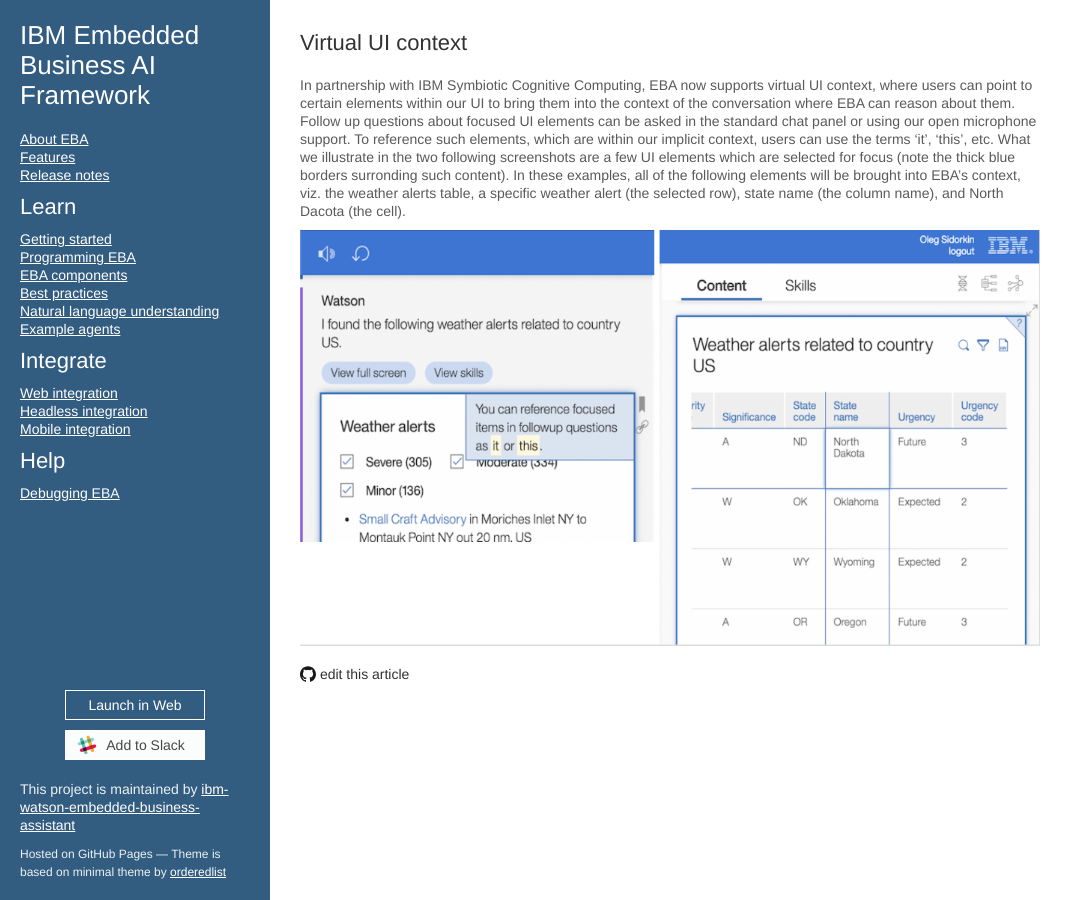
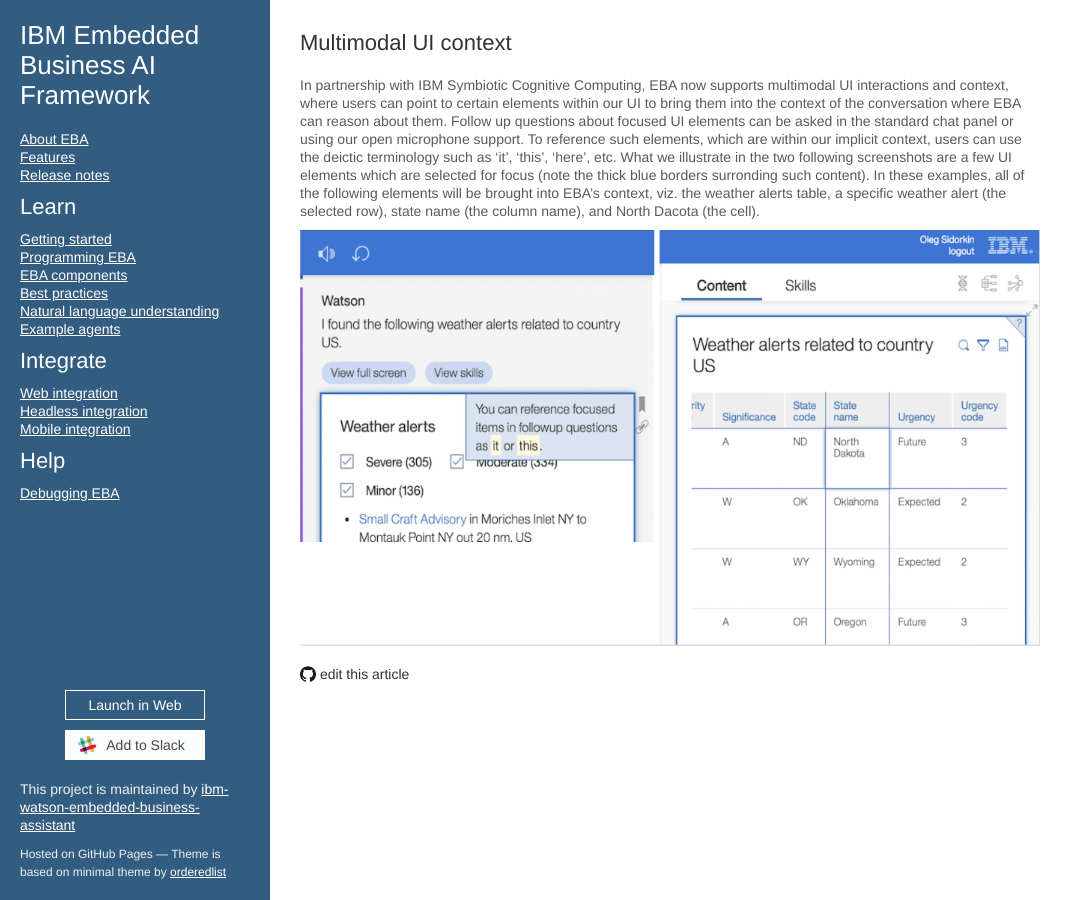
Before and after one commit to ibm-watson-embedded-business-assistant/eba-example-agents, a Jekyll site: the page built from release/blogs/VirtualUIContext.md, in a window 1280 px wide. Shown: the whole page, without its empty margins (0-1083 px from the left). Built offline with Jekyll 4.4.1, drawn with Linux system fonts in a browser that asks for light colours; our own code applies the rules of GitHub Pages for plain Markdown files.

Commit message:
Update VirtualUIContext.md

```diff
--- a/release/blogs/VirtualUIContext.md
+++ b/release/blogs/VirtualUIContext.md
@@ -1,5 +1,5 @@
-## Virtual UI context
+## Multimodal UI context
 
-In partnership with IBM Symbiotic Cognitive Computing, EBA now supports virtual UI context, where users can point to certain elements within our UI to bring them into the context of the conversation where EBA can reason about them. Follow up questions about focused UI elements can be asked in the standard chat panel or using our open microphone support. To reference such elements, which are within our implicit context, users can use the terms 'it', 'this', etc. What we illustrate in the two following screenshots are a few UI elements which are selected for focus (note the thick blue borders surronding such content). In these examples, all of the following elements will be brought into EBA's context, viz. the weather alerts table, a specific weather alert (the selected row), state name (the column name), and North Dacota (the cell).
+In partnership with IBM Symbiotic Cognitive Computing, EBA now supports multimodal UI interactions and context, where users can point to certain elements within our UI to bring them into the context of the conversation where EBA can reason about them. Follow up questions about focused UI elements can be asked in the standard chat panel or using our open microphone support. To reference such elements, which are within our implicit context, users can use the deictic terminology such as 'it', 'this', 'here', etc. What we illustrate in the two following screenshots are a few UI elements which are selected for focus (note the thick blue borders surronding such content). In these examples, all of the following elements will be brought into EBA's context, viz. the weather alerts table, a specific weather alert (the selected row), state name (the column name), and North Dacota (the cell).
 
 [![Symbiotic example](../images/symbiotic-example.png "Symbiotic example 1")](../images/symbiotic-example1.png)
```
